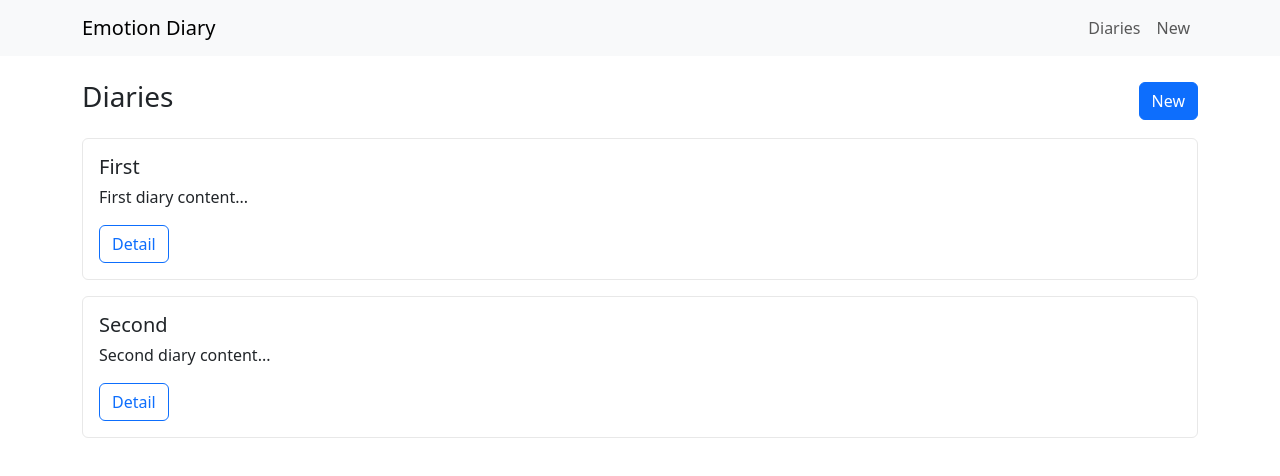
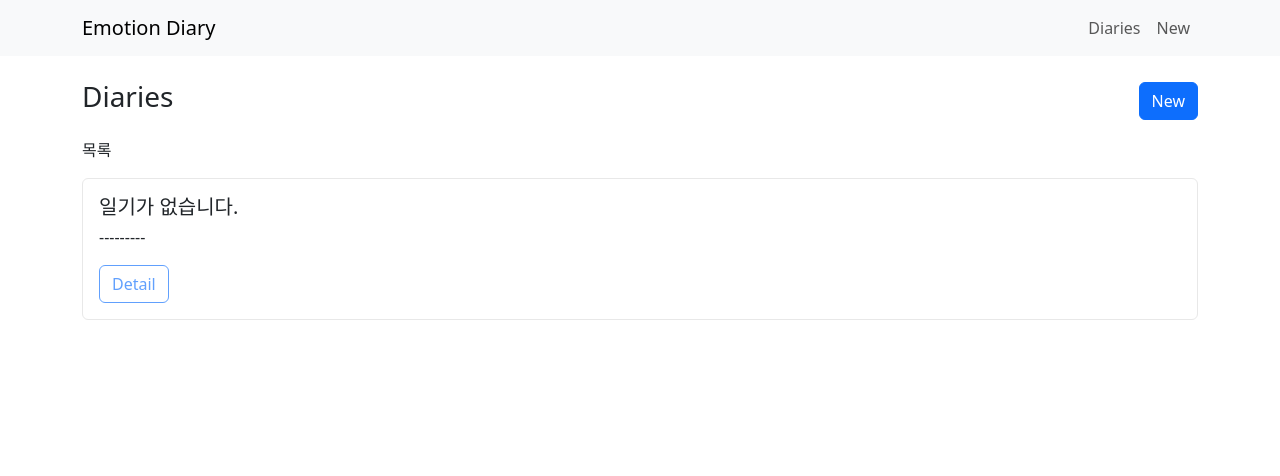
Before and after one commit to Byeong-Gwan/group-emotion-diary, a React (Vite) app: page / in a window 1280 px wide. Shown: the top 476 px of the page. Built offline with nearby package versions, Linux system fonts and the light colour scheme; data requests are answered from the project's data file.

Commit message:
fix node_modules  remove 모듈

```diff
--- /dev/null
+++ b/db.json
@@ -0,0 +1,28 @@
+{
+  "emotionDiary": [
+    {
+      "id": 1,
+      "title": "운수 좋은 날",
+      "name": "장진혁",
+      "date": "2025-11-17",
+      "emotion": "행복",
+      "note": "오늘은 친구들과 오랜만에 만나서 즐거운 시간을 보냈다.오늘은 친구들과 오랜만에 만나서 즐거운 시간을 보냈다.오늘은 친구들과 오랜만에 만나서 즐거운 시간을 보냈다.오늘은 친구들과 오랜만에 만나서 즐거운 시간을 보냈다.오늘은 친구들과 오랜만에 만나서 즐거운 시간을 보냈다."
+    },
+    {
+      "id": 2,
+      "title": "운수 안 좋은 날",
+      "name": "장진혁",
+      "date": "2025-11-18",
+      "emotion": "피곤",
+      "note": "업무가 많아서 정신없이 하루를 보냈다.오늘은 친구들과 오랜만에 만나서 즐거운 시간을 보냈다.오늘은 친구들과 오랜만에 만나서 즐거운 시간을 보냈다.오늘은 친구들과 오랜만에 만나서 즐거운 시간을 보냈다.오늘은 친구들과 오랜만에 만나서 즐거운 시간을 보냈다."
+    },
+    {
+      "id": 3,
+      "title": "운수 안 좋은 날",
+      "name": "영희",
+      "date": "2025-11-18",
+      "emotion": "슬픔",
+      "note": "오늘은 기분이 조금 다운됐다.오늘은 친구들과 오랜만에 만나서 즐거운 시간을 보냈다.오늘은 친구들과 오랜만에 만나서 즐거운 시간을 보냈다.오늘은 친구들과 오랜만에 만나서 즐거운 시간을 보냈다.오늘은 친구들과 오랜만에 만나서 즐거운 시간을 보냈다.오늘은 친구들과 오랜만에 만나서 즐거운 시간을 보냈다."
+    }
+  ]
+}
--- a/package.json
+++ b/package.json
@@ -30,6 +30,7 @@
     "eslint-plugin-react-hooks": "^7.0.1",
     "eslint-plugin-react-refresh": "^0.4.24",
     "globals": "^16.5.0",
+    "json-server": "^1.0.0-beta.3",
     "vite": "^7.2.2"
   }
 }
--- a/src/app/store/auth.js
+++ b/src/app/store/auth.js
@@ -7,4 +7,7 @@ export const useUserStore = create((set) => ({
 
   isLoggedIn: false,
   setIsLoggedIn: (login) => set({ isLoggedIn: login }),
+
+  userName: "",
+  setUserName:(name)=> set({userName: name}),
 }));
--- a/src/pages/auth/LoginPage.jsx
+++ b/src/pages/auth/LoginPage.jsx
@@ -4,7 +4,7 @@ import { jwtDecode } from "jwt-decode";
 import { useUserStore } from "../../app/store/auth";
 
 const LoginPage = () => {
-  const { setUserInfo, setIsLoggedIn, isLoggedIn, userInfo } = useUserStore();
+  const { setUserInfo, setIsLoggedIn, isLoggedIn, userInfo, setUserName } = useUserStore();
 
   const handleLoginS = (response) => {
     console.log("login");
@@ -12,6 +12,7 @@ const LoginPage = () => {
     const user = jwtDecode(userCredential); // JWT 토큰 디코딩
     setUserInfo(user);
     setIsLoggedIn(true);
+    setUserName(user.name)
     console.log("성공");
   };
 
@@ -21,6 +22,7 @@ const LoginPage = () => {
   const handleLogout = () => {
     setUserInfo(null);
     setIsLoggedIn(false);
+    setUserName("")
   };
   const showUserInfo = () => {
     console.log("유저정보");
--- a/src/pages/diary/diary-List/DiaryListPage.jsx
+++ b/src/pages/diary/diary-List/DiaryListPage.jsx
@@ -1,31 +1,64 @@
- import { Link } from 'react-router-dom'
- import { Button, Card } from 'react-bootstrap'
- import './DiaryListPage.style.css'
-
- // 아주 단순한 목업 데이터 (실제 API 연결 전)
- const mockDiaries = [
-   { id: '1', title: 'First', content: 'First diary content', mood: 'neutral', createdAt: new Date().toISOString() },
-   { id: '2', title: 'Second', content: 'Second diary content', mood: 'happy', createdAt: new Date().toISOString() }
- ]
+import { Link } from "react-router-dom";
+import { Button, Card } from "react-bootstrap";
+import "./DiaryListPage.style.css";
+import { useEffect, useState } from "react";
+import { useUserStore } from "../../../app/store/auth";
 
 export default function DiaryListPage() {
+  const { userInfo } = useUserStore();
+
+  const [diaries, setDiaries] = useState([]);
+
+  useEffect(() => {
+    fetch("http://localhost:3000/emotionDiary")
+      .then((res) => res.json())
+      .then((data) => setDiaries(data))
+      .catch((err) => console.error("데이터 가져오기 실패:", err));
+  }, []);
+
+  const filteredList = diaries.filter((item) => item.name === userInfo?.name);
+
   return (
     <>
       <div className="d-flex justify-content-between align-items-center mb-3">
         <h3>Diaries</h3>
-         <Button as={Link} to="/diary/new">New</Button>
+        <Button as={Link} to="/diary/new">
+          New
+        </Button>
       </div>
       <div className="d-grid gap-3">
-         {mockDiaries.map((d) => (
+        목록
+        {filteredList.length > 0 ? (
+          filteredList.map((d) => (
             <Card key={d.id} className="diaryList-card">
               <Card.Body>
                 <Card.Title>{d.title}</Card.Title>
-               <Card.Text>{d.content.slice(0, 80)}...</Card.Text>
-               <Button as={Link} to={`/diary/${d.id}`} variant="outline-primary">Detail</Button>
+                <Card.Text>{d.note.slice(0, 80)}...</Card.Text>
+                <Button
+                  as={Link}
+                  to={`/diary/${d.id}`}
+                  variant="outline-primary"
+                >
+                  Detail
+                </Button>
               </Card.Body>
             </Card>
-         ))}
+          ))
+        ) : (
+          <Card className="diaryList-card">
+            <Card.Body>
+              <Card.Title>일기가 없습니다.</Card.Title>
+              <Card.Text>---------</Card.Text>
+              <Button
+                  variant="outline-primary"
+                  disabled={true}
+                >
+                  Detail
+                </Button>
+            </Card.Body>
+          </Card>
+        )}
       </div>
     </>
-   )
+  );
 }
```
Also changed, not shown: 2 other files (tests, documents, lock files or other folders). Lines whose indentation alone changed are shown as unchanged.
